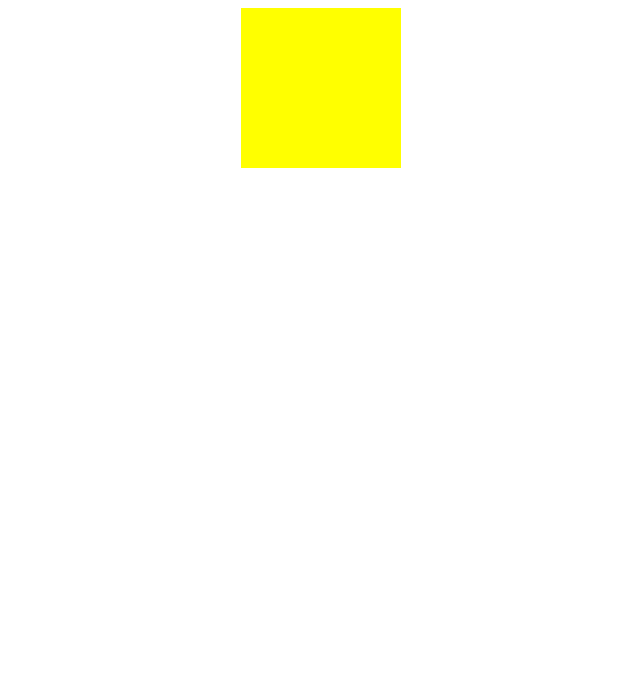
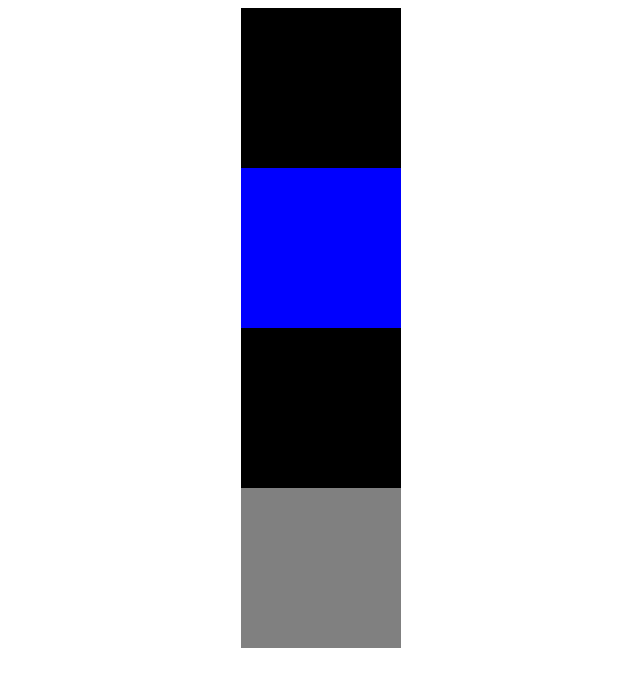
Before and after one commit to staten-island-tech/pd7-create-task-GlassPainter, a website built with Vite: page Create-Task/index.html in a window 1280 px wide. Shown: the whole page, without its empty margins (319-959 px from the left). Built offline with nearby package versions, Linux system fonts and the light colour scheme.

Commit message:
2/9/2023

```diff
--- a/Create-Task/js/array.js
+++ b/Create-Task/js/array.js
@@ -3,6 +3,12 @@ const colorArray = {
   Red: "#FF0000",
   Green: "#00FF00",
   Yellow: "#FFFF00",
+  Black: "#000000",
+  Gray: "#808080",
 };
 
 export { colorArray };
+
+const newArray = {};
+
+export { newArray };
--- a/Create-Task/js/main.js
+++ b/Create-Task/js/main.js
@@ -8,9 +8,23 @@
 // If not, delete original div, then keep going until correct
 
 import { colorArray } from "./array";
+import { newArray } from "./array";
+
 let entries = Object.entries(colorArray);
-document.getElementById("testing").style.backgroundColor = `${
-  entries[Math.floor(Math.random() * entries.length)][1]
-}`;
+// document.getElementById("testing").style.backgroundColor = `${random}`;
+function test() {
+  for (let i = 0; i < 4; i++) {
+    let random = entries[Math.floor(Math.random() * entries.length)];
+    let newId = `testing${[i]}`;
+    document
+      .getElementById("testing")
+      .insertAdjacentHTML(
+        "beforeend",
+        `<div class="type" id="${newId}"></div>`
+      );
+    document.getElementById(newId).style.backgroundColor = `${random[1]}`;
+    // newArray.push(`${random[1]}`);
+  }
+}
 
-console.log(entries[Math.floor(Math.random() * entries.length)]);
+test();
--- a/Create-Task/style.css
+++ b/Create-Task/style.css
@@ -1,4 +1,4 @@
-#testing {
+.type {
     height: 10rem;
     width: 10rem;
     margin: auto;
```
